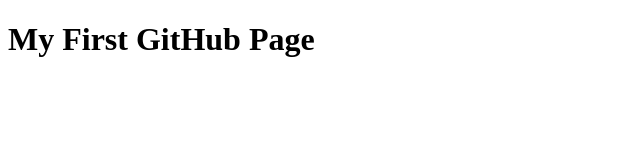
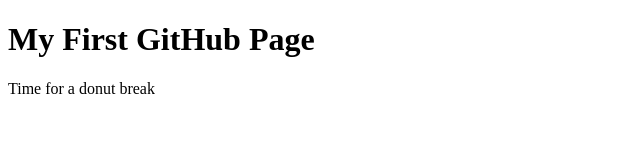
Before and after one commit to alexmvarella/alexmvarella.github.io, a plain HTML site: page index.html in a window 1280 px wide. Shown: the whole page, without its empty margins (0-640 px from the left). Drawn offline with Linux system fonts and the light colour scheme.

Commit message:
Update index.html

```diff
--- a/index.html
+++ b/index.html
@@ -7,5 +7,6 @@
 
 <body>
 <h1>My First GitHub Page</h1>
+  <p> Time for a donut break</p>
 </body>
 </html>
```
